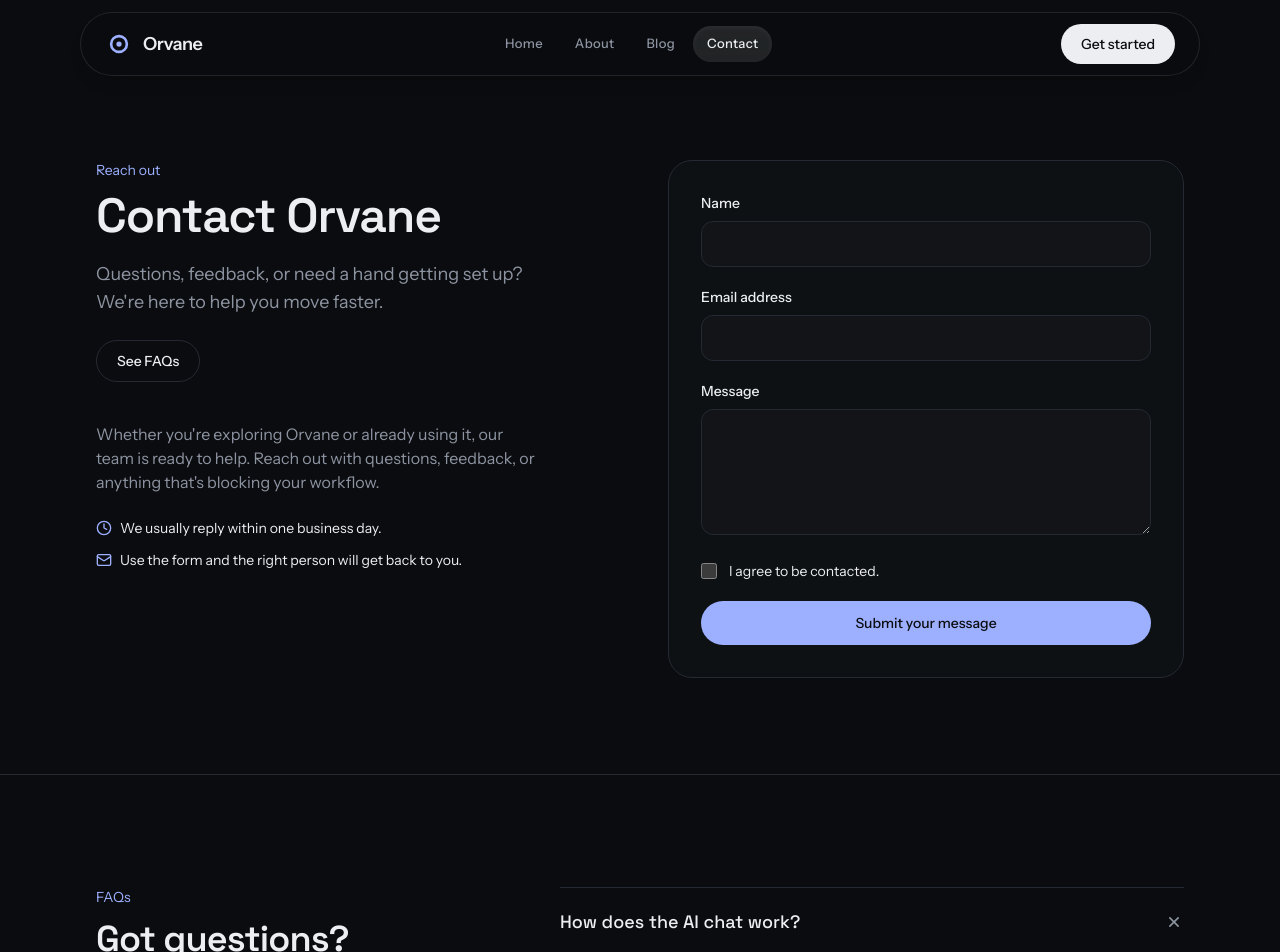
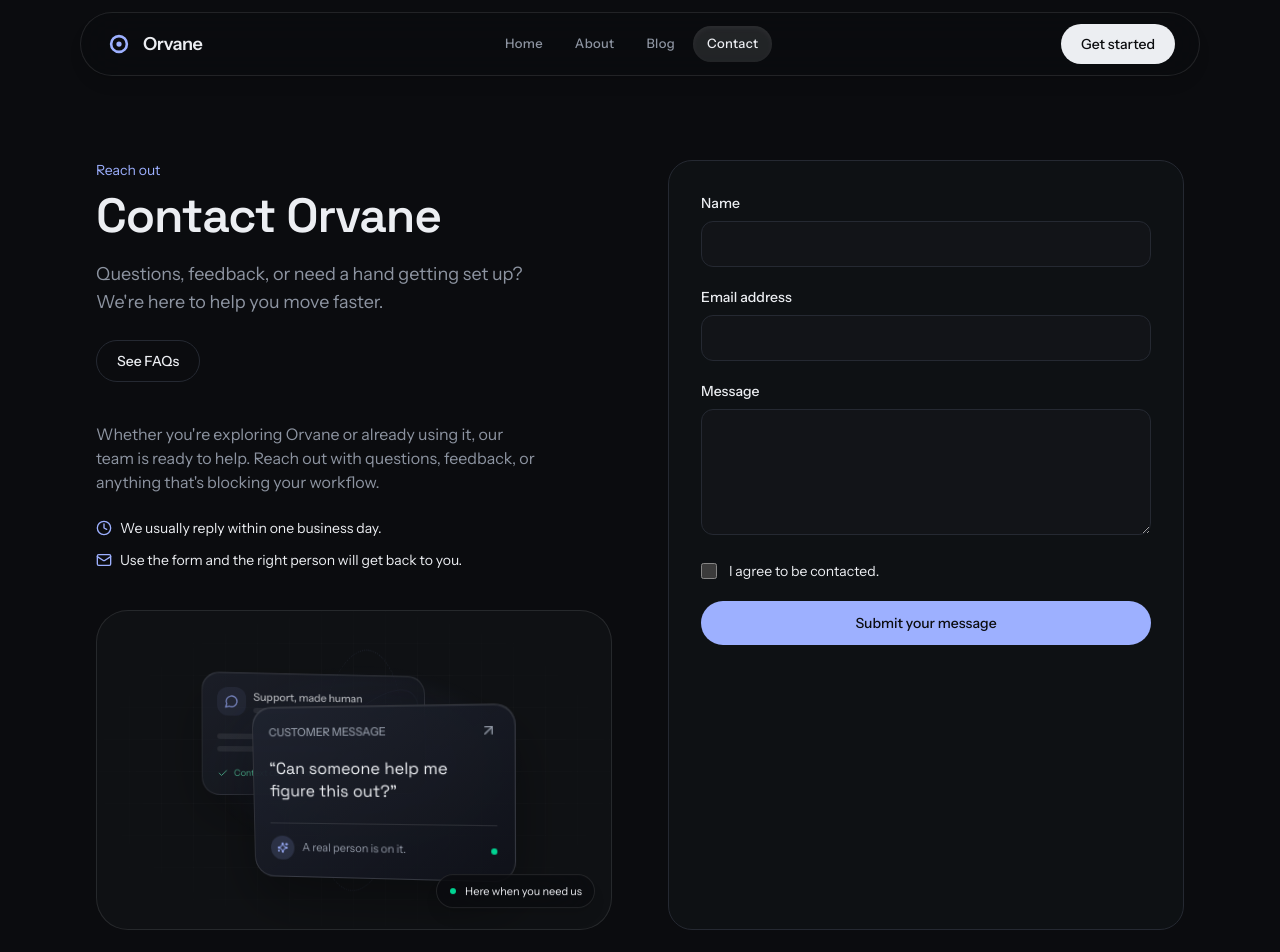
Before and after one commit to olaoluwajf/orvane, a React (Vite) app: page /contact in a window 1280 px wide. Shown: the top 952 px of the page. Built offline with nearby package versions, Linux system fonts and the light colour scheme.

Commit message:
add ContactVisual component with 3D effects and integrate into Contact page

```diff
--- /dev/null
+++ b/src/components/layout/ContactVisual.jsx
@@ -0,0 +1,36 @@
+import { ArrowUpRight, Check, MessageCircle, Sparkles } from 'lucide-react'
+
+export default function ContactVisual() {
+  return (
+    <div className="contact-visual relative mt-10 grid min-h-72 place-items-center overflow-hidden rounded-[2rem] border border-white/10 bg-surface/70 sm:min-h-80" role="img" aria-label="A 3D illustration of a customer message receiving a thoughtful response">
+      <div className="contact-visual-glow absolute inset-0" aria-hidden />
+      <div className="contact-visual-orbit contact-visual-orbit-one absolute" aria-hidden />
+      <div className="contact-visual-orbit contact-visual-orbit-two absolute" aria-hidden />
+      <div className="contact-visual-card contact-visual-card-back absolute">
+        <div className="flex items-center gap-2">
+          <span className="grid size-8 place-items-center rounded-xl bg-accent/10 text-accent"><MessageCircle className="size-4" aria-hidden /></span>
+          <div><span className="block text-xs font-medium">Support, made human</span><span className="mt-1 block h-1.5 w-16 rounded-full bg-white/10" /></div>
+        </div>
+        <span className="mt-5 block h-1.5 w-4/5 rounded-full bg-white/10" />
+        <span className="mt-2 block h-1.5 w-3/5 rounded-full bg-white/10" />
+        <div className="mt-4 flex items-center gap-1.5 text-[10px] text-emerald-300"><Check className="size-3" aria-hidden /> Context carried through</div>
+      </div>
+      <div className="contact-visual-card contact-visual-card-front absolute">
+        <div className="mb-4 flex items-center justify-between">
+          <span className="text-[11px] font-medium text-muted">CUSTOMER MESSAGE</span>
+          <ArrowUpRight className="size-4 text-muted" aria-hidden />
+        </div>
+        <p className="font-display text-base leading-snug text-fg">“Can someone help me figure this out?”</p>
+        <div className="mt-5 flex items-center gap-2 border-t border-white/10 pt-3">
+          <span className="grid size-6 place-items-center rounded-full bg-accent/15 text-accent"><Sparkles className="size-3" aria-hidden /></span>
+          <span className="text-[11px] text-muted">A real person is on it.</span>
+          <span className="ml-auto size-1.5 rounded-full bg-emerald-400" />
+        </div>
+      </div>
+      <div className="contact-visual-badge absolute flex items-center gap-2 rounded-full border border-white/10 bg-ink/80 px-3 py-2 text-[11px] text-fg shadow-lg backdrop-blur-xl">
+        <span className="relative grid size-2 place-items-center"><span className="absolute size-2 animate-ping rounded-full bg-emerald-400/50" /><span className="relative size-1.5 rounded-full bg-emerald-400" /></span>
+        Here when you need us
+      </div>
+    </div>
+  )
+}
--- a/src/index.css
+++ b/src/index.css
@@ -116,6 +116,75 @@
   100% { transform: rotateX(342deg) rotateY(360deg); }
 }
 
+.contact-visual { isolation: isolate; perspective: 900px; }
+.contact-visual-glow {
+  z-index: -1;
+  background:
+    radial-gradient(ellipse at 52% 48%, rgb(127 149 255 / .22), transparent 42%),
+    linear-gradient(rgb(255 255 255 / .025) 1px, transparent 1px),
+    linear-gradient(90deg, rgb(255 255 255 / .025) 1px, transparent 1px);
+  background-size: auto, 32px 32px, 32px 32px;
+  mask-image: radial-gradient(ellipse at center, #000 25%, transparent 85%);
+}
+.contact-visual-orbit {
+  width: 12rem;
+  height: 12rem;
+  border: 1px solid rgb(157 176 255 / .12);
+  border-radius: 50%;
+  transform: rotateX(68deg) rotateZ(-20deg);
+}
+.contact-visual-orbit-one { animation: contact-orbit 16s linear infinite; }
+.contact-visual-orbit-two {
+  width: 15rem;
+  height: 15rem;
+  border-style: dashed;
+  border-color: rgb(157 176 255 / .08);
+  transform: rotateX(68deg) rotateZ(35deg);
+  animation: contact-orbit 24s linear infinite reverse;
+}
+.contact-visual-card {
+  width: min(16rem, 72%);
+  border: 1px solid rgb(255 255 255 / .12);
+  border-radius: 1.25rem;
+  background: linear-gradient(145deg, rgb(30 34 46 / .96), rgb(15 17 24 / .94));
+  padding: 1rem;
+  box-shadow: 0 24px 60px rgb(0 0 0 / .36), inset 0 1px rgb(255 255 255 / .08);
+  transform-style: preserve-3d;
+}
+.contact-visual-card-back {
+  animation: contact-card-back 7s ease-in-out infinite;
+}
+.contact-visual-card-front {
+  animation: contact-card-front 7s ease-in-out infinite;
+}
+.contact-visual-badge {
+  right: 1rem;
+  bottom: 1.25rem;
+  animation: contact-badge-float 5s ease-in-out infinite;
+}
+@keyframes contact-card-back {
+  0%, 100% { transform: translate3d(-2.3rem, -2.3rem, -35px) rotateY(12deg) rotateX(4deg) scale(.92); opacity: .7; }
+  50% { transform: translate3d(-2.8rem, -2.6rem, -35px) rotateY(12deg) rotateX(4deg) scale(.92); opacity: .85; }
+}
+@keyframes contact-card-front {
+  0%, 100% { transform: translate3d(1.6rem, 1.5rem, 35px) rotateY(-12deg) rotateX(-4deg); }
+  50% { transform: translate3d(1.6rem, 1rem, 35px) rotateY(-12deg) rotateX(-4deg); }
+}
+@keyframes contact-badge-float {
+  0%, 100% { transform: translateY(0); }
+  50% { transform: translateY(-5px); }
+}
+@keyframes contact-orbit {
+  to { rotate: 360deg; }
+}
+
 @media (prefers-reduced-motion: reduce) {
   .about-cube { animation: none; transform: rotateX(-18deg) rotateY(-25deg); }
+  .contact-visual-card-back,
+  .contact-visual-card-front,
+  .contact-visual-badge,
+  .contact-visual-orbit-one,
+  .contact-visual-orbit-two { animation: none; }
+  .contact-visual-card-back { transform: translate3d(-2.3rem, -2.3rem, -35px) rotateY(12deg) rotateX(4deg) scale(.92); opacity: .8; }
+  .contact-visual-card-front { transform: translate3d(1.6rem, 1.5rem, 35px) rotateY(-12deg) rotateX(-4deg); }
 }
--- a/src/pages/Contact.jsx
+++ b/src/pages/Contact.jsx
@@ -2,6 +2,7 @@
 import Container from '../components/ui/Container'
 import Button from '../components/ui/Button'
 import ContactForm from '../components/ui/ContactForm'
+import ContactVisual from '../components/layout/ContactVisual'
 import Faq from '../components/home/Faq'
 import { useDocumentTitle } from '../hooks/useDocumentTitle'
 
@@ -19,6 +20,7 @@
             <p className="mt-10 max-w-md text-pretty text-muted">Whether you're exploring Orvane or already using it, our team is ready to help. Reach out with questions, feedback, or anything that's blocking your workflow.</p>
             <p className="mt-6 flex items-center gap-2 text-sm"><Clock className="size-4 text-accent" aria-hidden /> We usually reply within one business day.</p>
             <p className="mt-3 flex items-center gap-2 text-sm"><Mail className="size-4 text-accent" aria-hidden /> Use the form and the right person will get back to you.</p>
+            <ContactVisual />
           </div>
           <ContactForm />
         </Container>
```
